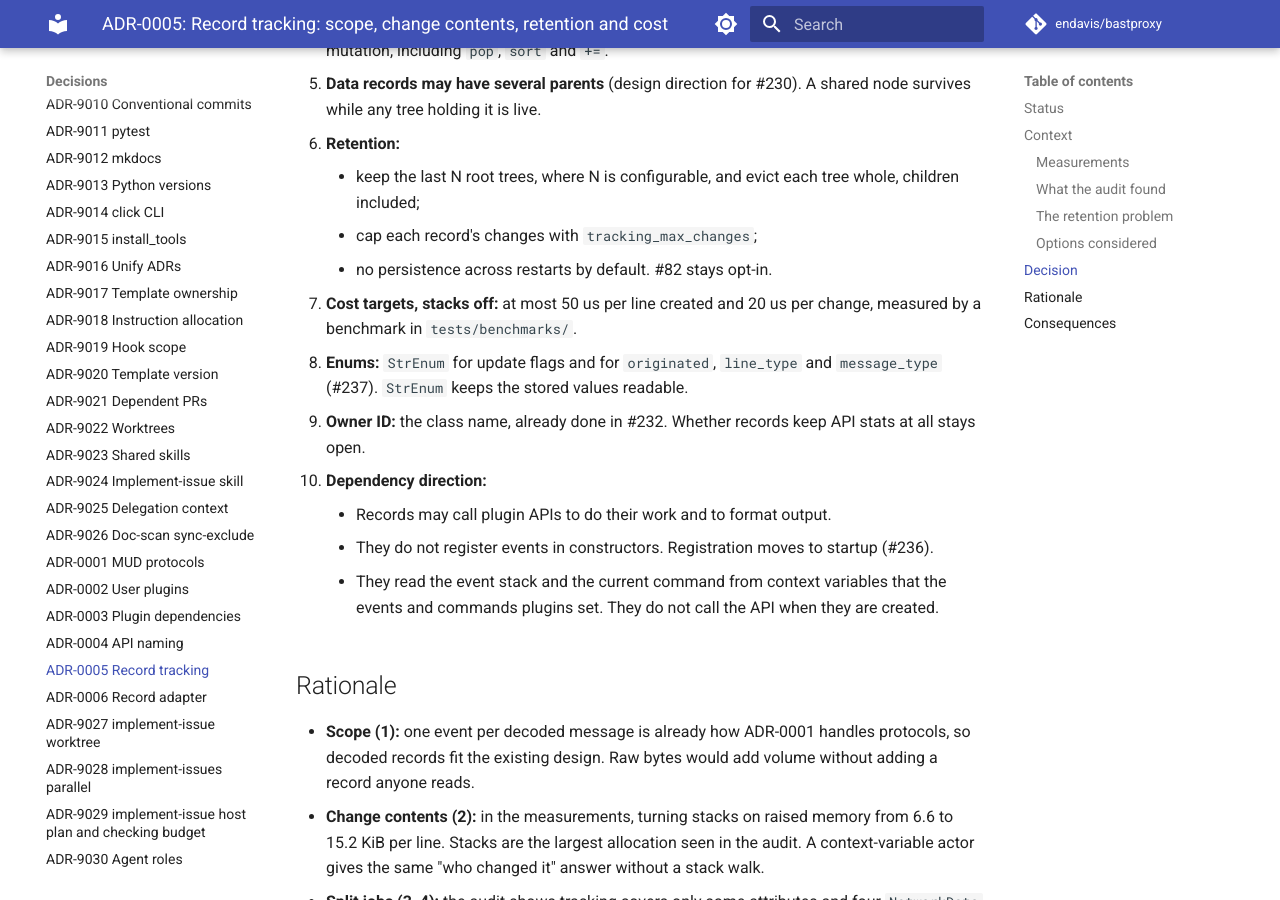
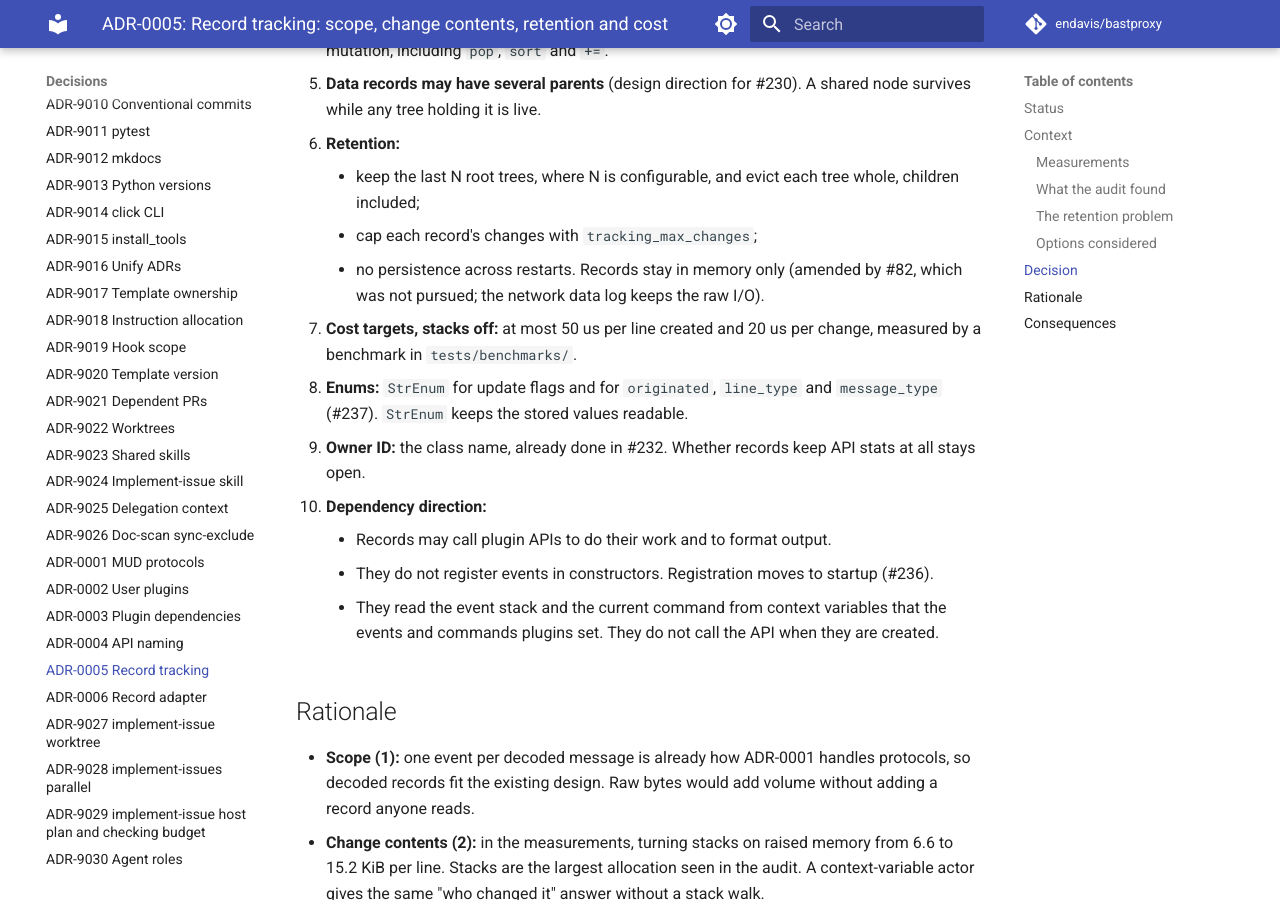
Before and after one commit to endavis/bastproxy, an MkDocs documentation site: the page built from docs/decisions/0005-record-tracking-scope-change-contents-retention-and-cost.md, in a window 1280 px wide and 900 px high, scrolled down 2711 px. Built offline with MkDocs 1.6.1 and Material for MkDocs 9.7.7, drawn with Linux system fonts in a browser that asks for light colours; comment, search, counter and statistics services are not loaded; some of the changed text lies outside the part shown.

Commit message:
docs: record that record persistence across restarts is not pursued (merges PR #274, addresses #82)
#82 asked to persist evicted records and keep them across restarts. Its
premise, the per-class 5,000 record cap, is gone: #249 keeps the last N
root trees and bounds memory. Writing every line and change to disk would
add hot-path cost against ADR-0005's per-line budget, and the raw MUD and
client I/O already persists in the network data log.

ADR-0005 point 6 is amended (no persistence; records stay in memory), the
#82 rows leave the Known Gaps tables in record_system.md and data_flow.md,
and record_system.md and the findings audit say records are in-memory only
by design.

Addresses #82


Claude-Session: https://claude.ai/code/session_01NXu1sbBxFsEQW16MiZv7Je

Co-authored-by: Claude Opus 5.5 <noreply@anthropic.com>

```diff
--- a/docs/decisions/0005-record-tracking-scope-change-contents-retention-and-cost.md
+++ b/docs/decisions/0005-record-tracking-scope-change-contents-retention-and-cost.md
@@ -87,7 +87,7 @@ The repo admin decided on 2026-11-09:
 6. **Retention:**
     - keep the last N root trees, where N is configurable, and evict each tree whole, children included;
     - cap each record's changes with `tracking_max_changes`;
-    - no persistence across restarts by default. #82 stays opt-in.
+    - no persistence across restarts. Records stay in memory only (amended by #82, which was not pursued; the network data log keeps the raw I/O).
 7. **Cost targets, stacks off:** at most 50 us per line created and 20 us per change, measured by a benchmark in `tests/benchmarks/`.
 8. **Enums:** `StrEnum` for update flags and for `originated`, `line_type` and `message_type` (#237). `StrEnum` keeps the stored values readable.
 9. **Owner ID:** the class name, already done in #232. Whether records keep API stats at all stays open.
@@ -119,7 +119,7 @@ The repo admin decided on 2026-11-09:
 - Whether records keep API stats stays open (point 9).
 - Implemented by existing issues:
     - #81: stacks configurable;
-    - #82: persistence, opt-in;
+    - #82: persistence, not pursued;
     - #83: protocol and negotiation records;
     - #230: several parents;
     - #233: retention;
@@ -136,7 +136,7 @@ The repo admin decided on 2026-11-09:
 - #248 (processing records off `AttributeMonitor`, slice 4; implements points 2 and 10 in [Record System](../claude/record_system.md#updates))
 - #249 (retention by root tree, slice 5; implementation in [Record System: RecordManager](../claude/record_system.md#recordmanager))
 - #47, #48 (lock and in-place mutations)
-- #80 to #85 (follow-ups filed with #79; #80, #84 and #85 are closed)
+- #80 to #85 (follow-ups filed with #79; #80, #84 and #85 are closed; #82, persistence, was not pursued)
 - #106 (the record audit)
 - #229 to #239 (the audit findings)
 - #241
```
Also changed, not shown: docs/claude/data_flow.md (+1 -2 lines), docs/claude/record_system.md (+1 -1 lines), docs/claude/record_system_findings.md (+1 -1 lines).
